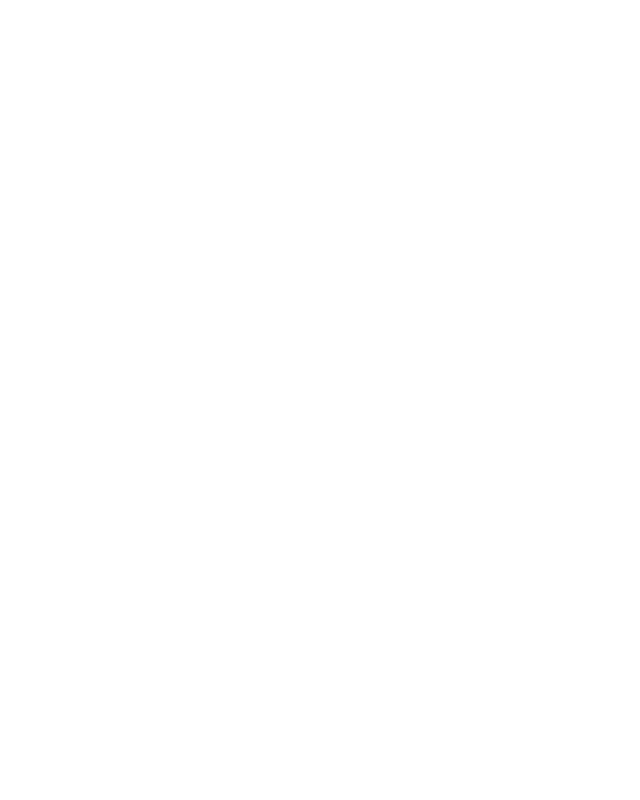
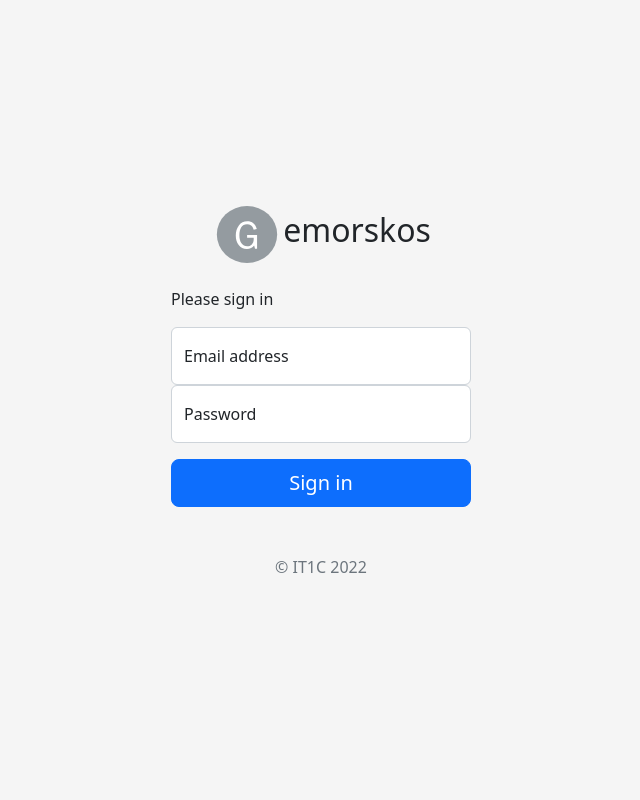
Before and after one commit to lorandhajos/GroupC-term2, a PHP site: page / in a window 1280 px wide. Before the commit the part shown is empty. Shown: the whole page, without its empty margins (319-959 px from the left). Run offline with PHP 8.4, Linux system fonts and the light colour scheme.

Commit message:
added files for login page

```diff
--- /dev/null
+++ b/src/header.php
@@ -0,0 +1,9 @@
+<meta charset="UTF-8">
+<meta http-equiv="X-UA-Compatible" content="IE=edge">
+<meta name="viewport" content="width=device-width, initial-scale=1.0">
+<!-- CSS only -->
+<link href="https://cdn.jsdelivr.net/npm/bootstrap@5.2.3/dist/css/bootstrap.min.css" rel="stylesheet" integrity="sha384-rbsA2VBKQhggwzxH7pPCaAqO46MgnOM80zW1RWuH61DGLwZJEdK2Kadq2F9CUG65" crossorigin="anonymous">
+<!-- JavaScript Bundle with Popper -->
+<script src="https://cdn.jsdelivr.net/npm/bootstrap@5.2.3/dist/js/bootstrap.bundle.min.js" integrity="sha384-kenU1KFdBIe4zVF0s0G1M5b4hcpxyD9F7jL+jjXkk+Q2h455rYXK/7HAuoJl+0I4" crossorigin="anonymous"></script>
+<!-- jQuery -->
+<script src="https://code.jquery.com/jquery-3.6.1.min.js" integrity="sha256-o88AwQnZB+VDvE9tvIXrMQaPlFFSUTR+nldQm1LuPXQ=" crossorigin="anonymous"></script>
--- a/src/index.php
+++ b/src/index.php
@@ -1,14 +1,33 @@
-<?php ?>
+<?php
+
+?>
 
 <!DOCTYPE html>
 <html lang="en">
 <head>
-  <meta charset="UTF-8">
-  <meta http-equiv="X-UA-Compatible" content="IE=edge">
-  <meta name="viewport" content="width=device-width, initial-scale=1.0">
-  <title>Document</title>
+  <?php include "header.php" ?>
+  <link href="styles/login.css" rel="stylesheet">
+  <title>Login</title>
 </head>
-<body>
-
+<body class="text-center">
+  <main class="form-signin w-100 m-auto">
+    <form>
+      <div class="mb-4 d-flex justify-content-center align-items-center">
+        <img src="images/bootstrap-logo.svg" alt="Gemorskos logo" width="72" height="57">
+        <h2>emorskos</h2>
+      </div>
+      <p class="mb-3 fw-normal text-start">Please sign in</p>
+      <div class="form-floating">
+        <input type="email" class="form-control" id="floatingInput" placeholder="name@example.com">
+        <label for="floatingInput">Email address</label>
+      </div>
+      <div class="form-floating">
+        <input type="password" class="form-control" id="floatingPassword" placeholder="Password">
+        <label for="floatingPassword">Password</label>
+      </div>
+      <button class="mt-3 w-100 btn btn-lg btn-primary" type="submit">Sign in</button>
+      <p class="mt-5 mb-3 text-muted">© IT1C 2022</p>
+    </form>
+  </main>
 </body>
 </html>
--- /dev/null
+++ b/src/styles/login.css
@@ -0,0 +1,17 @@
+html,
+body {
+  height: 100%;
+}
+
+body {
+   display: flex;
+   align-items: center;
+   padding-top: 40px;
+   padding-bottom: 40px;
+   background-color: #f5f5f5;
+ }
+
+.form-signin {
+   max-width: 330px;
+   padding: 15px;
+}
```
Also changed, not shown: src/images/bootstrap-logo.svg (added).
